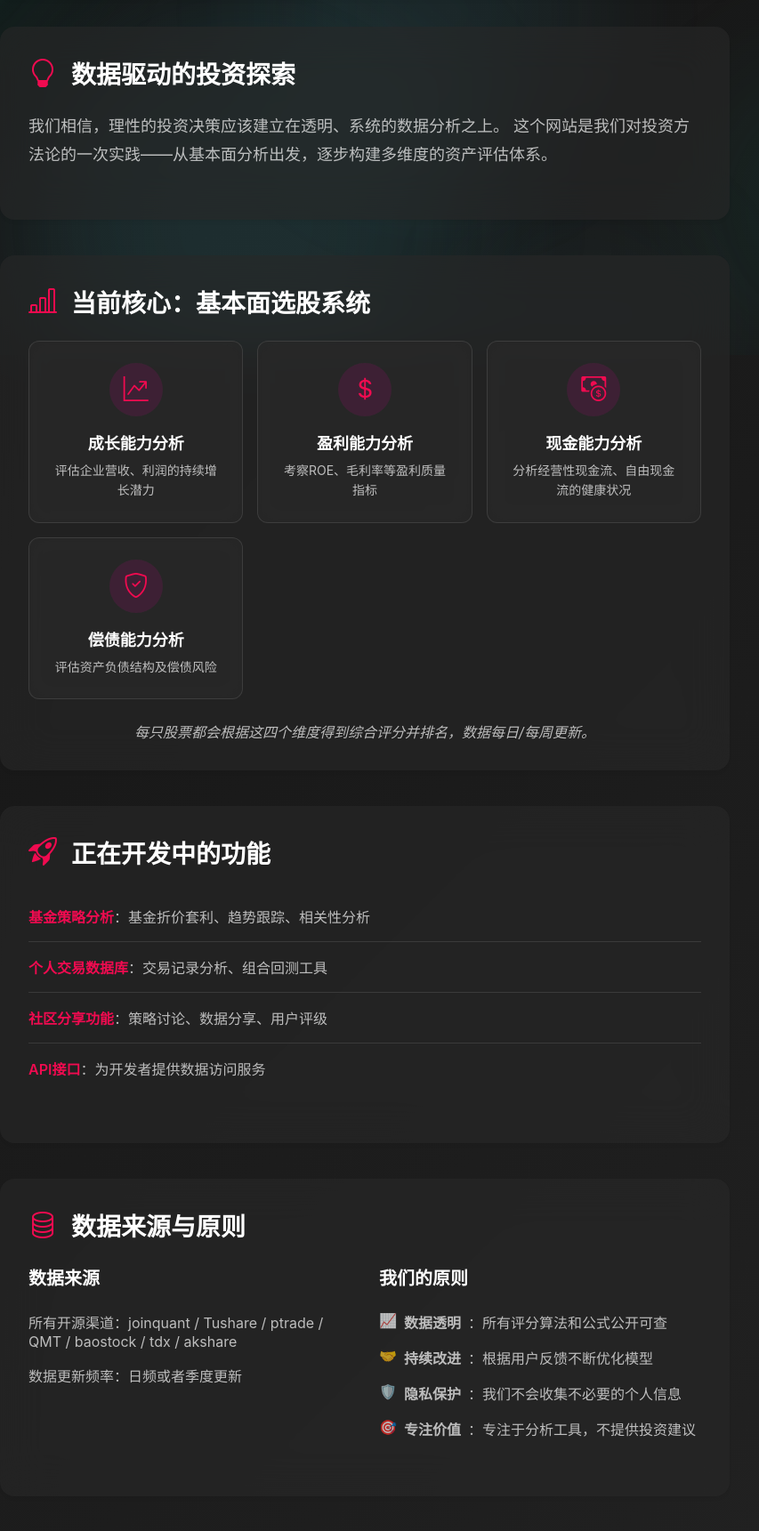
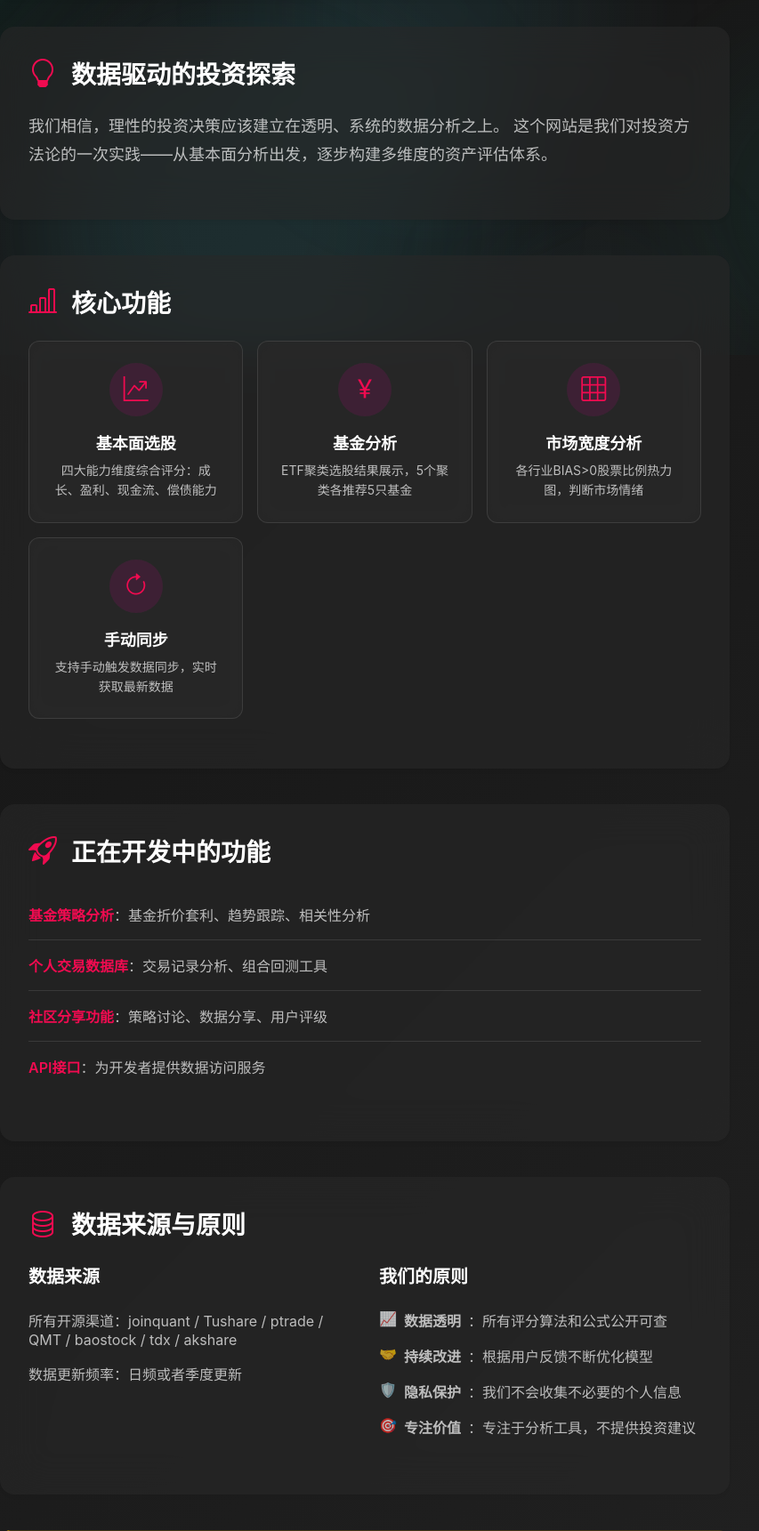
Before and after one commit to zhangtron/stock_dashboard, a FastAPI app: page /about in a window 1280 px wide. Shown: the part 401-2122 px from the top of the page at 89% size, without its empty margins (230-1083 px from the left). Run offline with FastAPI, Linux system fonts and the light colour scheme.

Commit message:
docs: 更新README和关于页面到v2.1.0版本
## 主要更新

### README.md
- 更新版本号从 v2.0.0 到 v2.1.0
- 添加基金分析功能说明（ETF聚类选股）
- 更新核心功能列表，添加市场宽度分析
- 添加手动同步按钮功能说明
- 更新API文档，添加ETF聚类相关端点
- 更新项目结构，反映新增文件

### about.html
- 更新"当前核心功能"部分，展示所有功能模块
- 添加2026.03.08版本更新日志
- 记录新功能：基金分析、手动同步、双击板块筛选
- 记录bug修复：remote_max_update_time初始化问题
- 记录移除宏观分析功能

### 文档更新内容
- ETF聚类选股：5个聚类卡片展示
- 手动同步：基本面选股和基金分析支持手动触发
- 双击板块筛选：快速筛选特定板块股票
- API端点更新：添加ETF聚类相关API

Co-Authored-By: Claude Sonnet 4.6 <noreply@anthropic.com>

```diff
--- a/app/static/templates/about.html
+++ b/app/static/templates/about.html
@@ -44,39 +44,38 @@
     <section class="about-section glass">
         <div class="section-header">
             <i class="bi bi-bar-chart-line section-icon-large"></i>
-            <h2>当前核心：基本面选股系统</h2>
+            <h2>核心功能</h2>
         </div>
         <div class="feature-cards">
             <div class="feature-card">
                 <div class="feature-icon">
                     <i class="bi bi-graph-up-arrow"></i>
                 </div>
-                <h3>成长能力分析</h3>
-                <p>评估企业营收、利润的持续增长潜力</p>
+                <h3>基本面选股</h3>
+                <p>四大能力维度综合评分：成长、盈利、现金流、偿债能力</p>
             </div>
             <div class="feature-card">
                 <div class="feature-icon">
-                    <i class="bi bi-currency-dollar"></i>
+                    <i class="bi bi-currency-yen"></i>
                 </div>
-                <h3>盈利能力分析</h3>
-                <p>考察ROE、毛利率等盈利质量指标</p>
+                <h3>基金分析</h3>
+                <p>ETF聚类选股结果展示，5个聚类各推荐5只基金</p>
             </div>
             <div class="feature-card">
                 <div class="feature-icon">
-                    <i class="bi bi-cash-coin"></i>
+                    <i class="bi bi-grid-3x3"></i>
                 </div>
-                <h3>现金能力分析</h3>
-                <p>分析经营性现金流、自由现金流的健康状况</p>
+                <h3>市场宽度分析</h3>
+                <p>各行业BIAS>0股票比例热力图，判断市场情绪</p>
             </div>
             <div class="feature-card">
                 <div class="feature-icon">
-                    <i class="bi bi-shield-check"></i>
+                    <i class="bi bi-arrow-clockwise"></i>
                 </div>
-                <h3>偿债能力分析</h3>
-                <p>评估资产负债结构及偿债风险</p>
+                <h3>手动同步</h3>
+                <p>支持手动触发数据同步，实时获取最新数据</p>
             </div>
         </div>
-        <p class="section-note">每只股票都会根据这四个维度得到综合评分并排名，数据每日/每周更新。</p>
     </section>
 
     <!-- 第三部分：未来规划 -->
@@ -188,6 +187,23 @@
                     <i class="bi bi-check-circle-fill"></i>
                 </div>
                 <div class="log-content">
+                    <h3>2026.03.08 - 版本 2.1.0</h3>
+                    <ul>
+                        <li>✅ 新增基金分析页面 - ETF聚类选股结果展示</li>
+                        <li>✅ 新增手动同步按钮 - 基本面选股和基金分析支持手动同步</li>
+                        <li>✅ 优化同步状态显示 - 显示相对时间（刚刚/5分钟前）</li>
+                        <li>✅ 新增双击板块筛选功能 - 快速筛选特定板块股票</li>
+                        <li>✅ 修复data_sync.py中remote_max_update_time未初始化的bug</li>
+                        <li>✅ 移除宏观分析功能</li>
+                        <li>✅ 更新README和关于页面文档</li>
+                    </ul>
+                </div>
+            </div>
+            <div class="log-item">
+                <div class="log-badge">
+                    <i class="bi bi-check-circle-fill"></i>
+                </div>
+                <div class="log-content">
                     <h3>2026.02.25 - 版本 2.0.x</h3>
                     <ul>
                         <li>✅ 市场宽度热力图优化 - 默认显示最近60天，支持查看全部历史数据</li>
```
Also changed, not shown: README.md, 1 other file.
